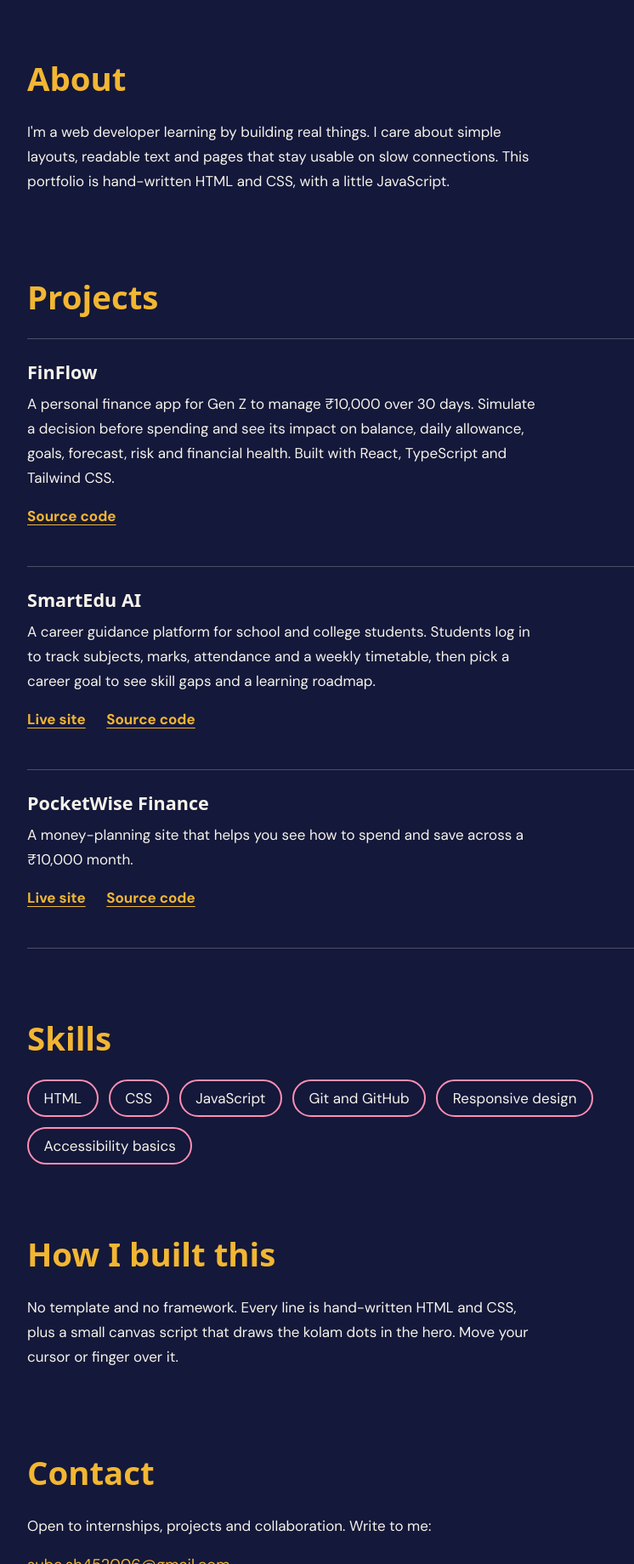
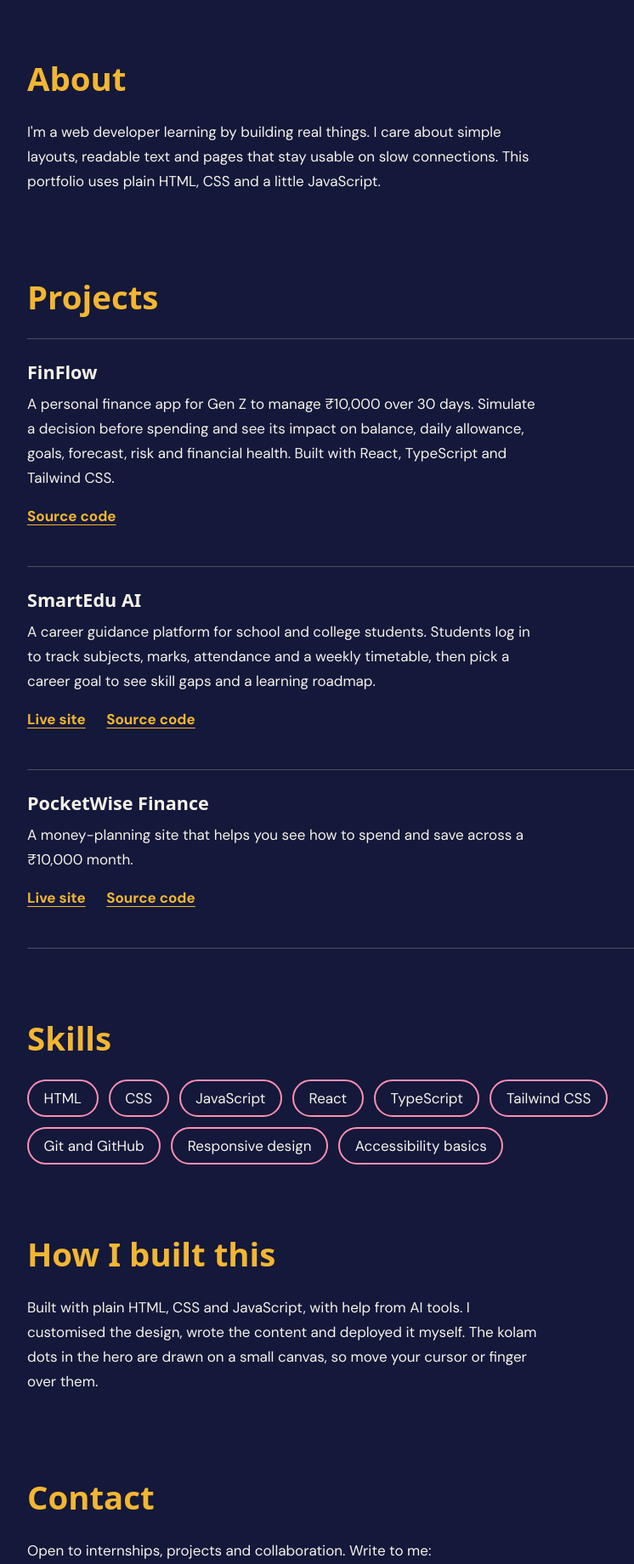
Before and after one commit to subash452006-a11y/Subashini-Portfolio, a plain HTML site: page index.html in a window 1280 px wide. Shown: the part 733-2573 px from the top of the page at 85% size, without its empty margins (212-958 px from the left). Drawn offline with Linux system fonts and the light colour scheme; a web font is replaced by a local one.

Commit message:
Add files via upload

```diff
--- a/index.html
+++ b/index.html
@@ -33,7 +33,7 @@
   <main>
     <section id="about" aria-labelledby="about-h">
       <h2 id="about-h">About</h2>
-      <p>I'm a web developer learning by building real things. I care about simple layouts, readable text and pages that stay usable on slow connections. This portfolio is hand-written HTML and CSS, with a little JavaScript.</p>
+      <p>I'm a web developer learning by building real things. I care about simple layouts, readable text and pages that stay usable on slow connections. This portfolio uses plain HTML, CSS and a little JavaScript.</p>
     </section>
 
     <section id="work" aria-labelledby="work-h">
@@ -60,13 +60,13 @@
     <section id="skills" aria-labelledby="skills-h">
       <h2 id="skills-h">Skills</h2>
       <ul class="skills">
-        <li>HTML</li><li>CSS</li><li>JavaScript</li><li>Git and GitHub</li><li>Responsive design</li><li>Accessibility basics</li>
+        <li>HTML</li><li>CSS</li><li>JavaScript</li><li>React</li><li>TypeScript</li><li>Tailwind CSS</li><li>Git and GitHub</li><li>Responsive design</li><li>Accessibility basics</li>
       </ul>
     </section>
 
     <section id="how" aria-labelledby="how-h">
       <h2 id="how-h">How I built this</h2>
-      <p>No template and no framework. Every line is hand-written HTML and CSS, plus a small canvas script that draws the kolam dots in the hero. Move your cursor or finger over it.</p>
+      <p>Built with plain HTML, CSS and JavaScript, with help from AI tools. I customised the design, wrote the content and deployed it myself. The kolam dots in the hero are drawn on a small canvas, so move your cursor or finger over them.</p>
     </section>
 
     <section id="contact" aria-labelledby="contact-h">
```
